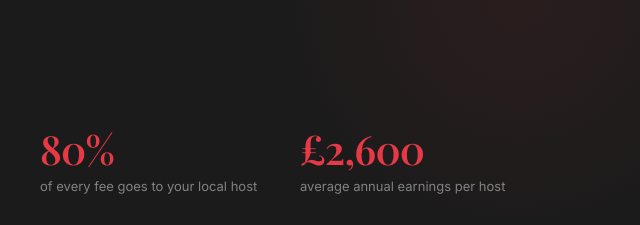
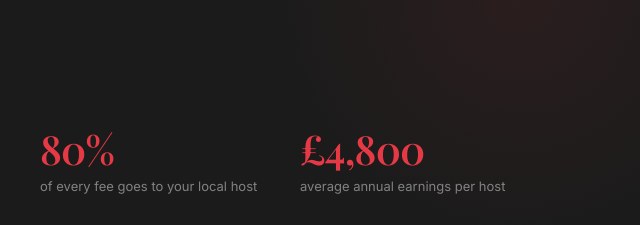
Before and after one commit to Hudjo-Bicycle-Parking/hudjo-website, a plain HTML site: page index.html in a window 1280 px wide. Shown: the part 3120-3345 px from the top of the page, 640-1280 px from the left. Drawn offline with nearby package versions, Linux system fonts and the light colour scheme; a web font is replaced by a local one.

Commit message:
Update earnings to £4,800 average annual

```diff
--- a/index.html
+++ b/index.html
@@ -1465,7 +1465,7 @@
             <div class="stat-label">of every fee goes to your local host</div>
           </div>
           <div class="stat-item">
-            <div class="stat-number">£2,600</div>
+            <div class="stat-number">£4,800</div>
             <div class="stat-label">average annual earnings per host</div>
           </div>
           <div class="stat-item">
```
